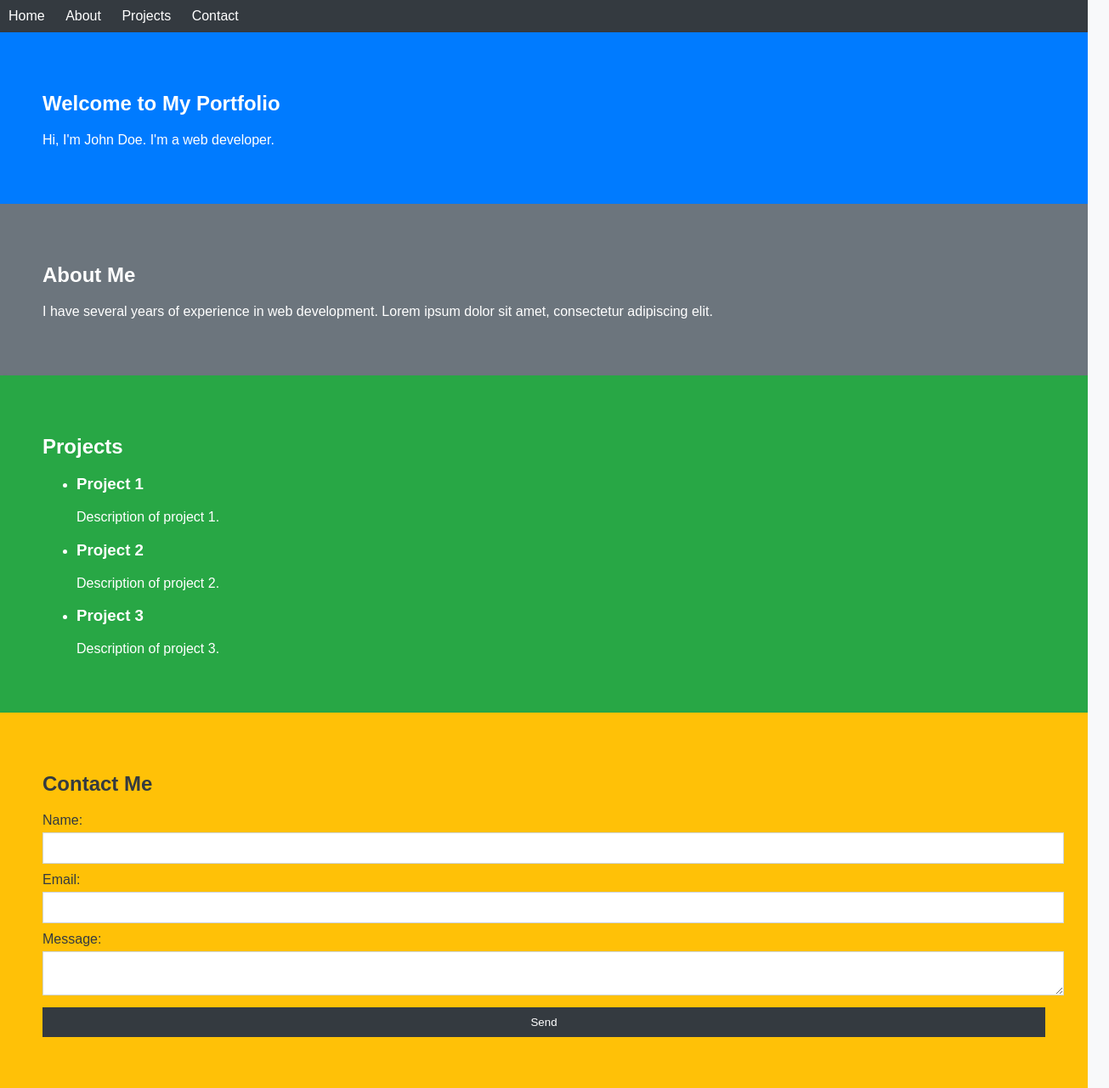
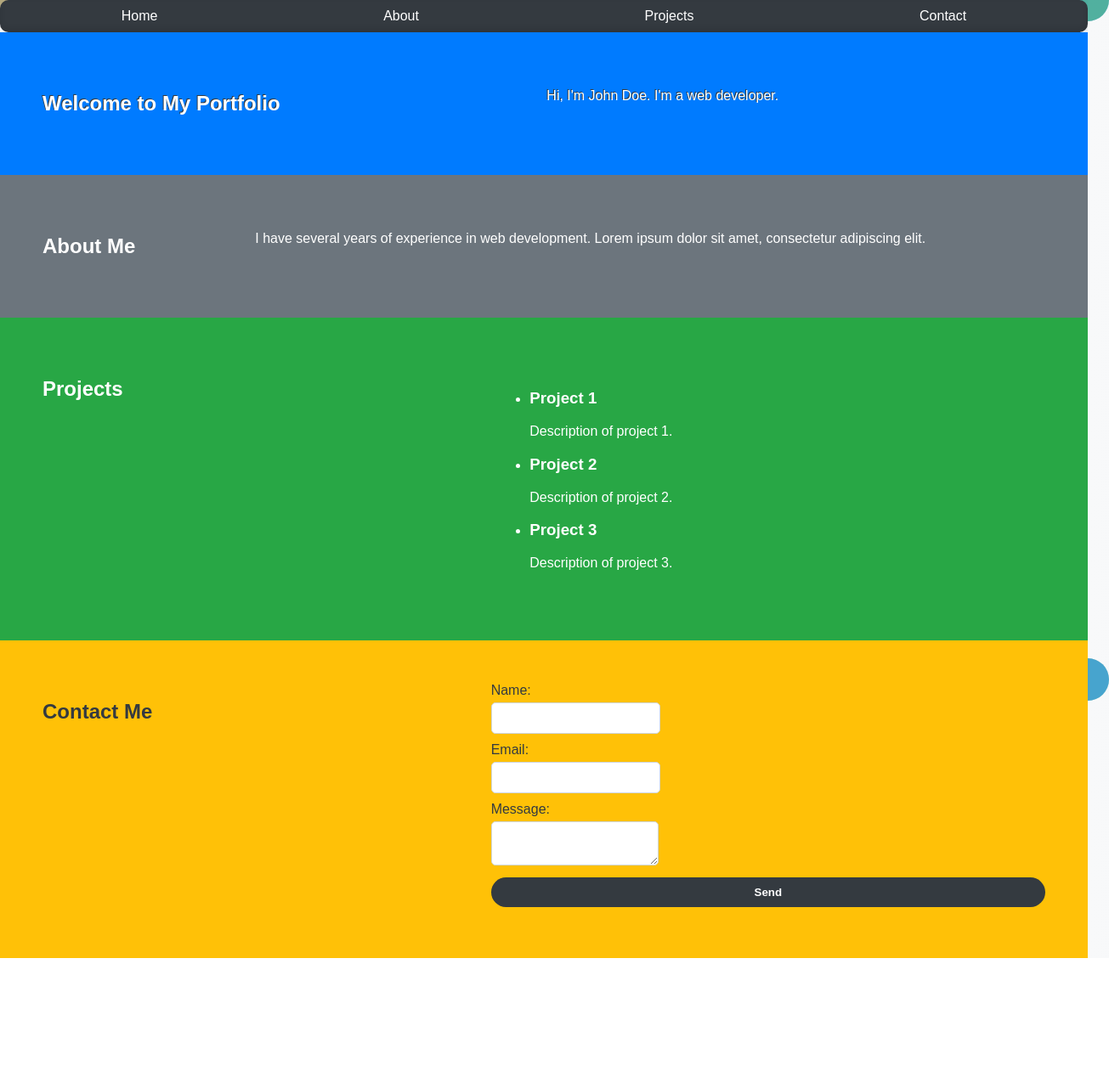
Before and after one commit to hamzahyaasin/hamzahyaasin.github.io, a plain HTML site: page portfolio.html in a window 1280 px wide. Shown: the whole page at 85% size, 1305 px wide, since content can reach past the window. After the commit the page ends 1128 px from the top, so only its background shows below. Drawn offline with Linux system fonts and the light colour scheme.

Commit message:
Update css portfolio.css

```diff
--- a/css portfolio.css
+++ b/css portfolio.css
@@ -1,28 +1,33 @@
+/* Use a gradient background for the body */
 body {
   font-family: Arial, sans-serif;
   margin: 0;
   padding: 0;
-  background-color: #f8f9fa; /* Light gray background */
-  transition: background-color 0.5s ease;
+  background: linear-gradient(to right, #f8f9fa, #e9ecef); /* Light gray to darker gray gradient */
+  transition: background 0.5s ease;
 }
 
+/* Use a border-radius and a box-shadow for the header */
 header {
   background-color: #343a40; /* Dark gray header background */
   color: #ffffff; /* White text color */
   padding: 10px;
-  box-shadow: 0 4px 6px rgba(0, 0, 0, 0.1);
+  border-radius: 10px; /* Rounded corners */
+  box-shadow: inset 0 -4px 6px rgba(0, 0, 0, 0.1); /* Inner shadow at the bottom */
   transition: background-color 0.5s ease;
 }
 
+/* Use a flexbox layout for the navigation menu */
 nav ul {
   list-style-type: none;
   padding: 0;
   margin: 0;
+  display: flex; /* Flexbox layout */
+  justify-content: space-around; /* Evenly spaced items */
 }
 
 nav ul li {
   display: inline;
-  margin-right: 20px;
 }
 
 nav ul li a {
@@ -32,70 +37,135 @@ nav ul li a {
 }
 
 nav ul li a:hover {
-  color: #007bff; /* Bright blue on hover */
+  color: #ffc107; /* Yellow on hover */
 }
 
+/* Use a grid layout for the sections */
 section {
   padding: 50px;
-  background-color: #ffffff;
-  box-shadow: 0 2px 4px rgba(0, 0, 0, 0.1);
-  transition: box-shadow 0.3s ease;
+  display: grid; /* Grid layout */
+  grid-template-columns: repeat(2, auto); /* Two columns of equal width */
 }
 
-section:hover {
-  box-shadow: 0 8px 16px rgba(0, 0, 0, 0.2); /* Slightly stronger shadow on hover */
-}
-
+/* Use different background colors and text shadows for different sections */
 #home {
   background-color: #007bff; /* Bright blue section background */
   color: #ffffff;
-  transition: background-color 0.5s ease;
+  text-shadow: -1px -1px #343a40; /* Dark gray text shadow */
 }
 
 #about {
   background-color: #6c757d; /* Dark gray section background */
   color: #ffffff;
-  transition: background-color 0.5s ease;
 }
 
 #projects {
   background-color: #28a745; /* Green section background */
   color: #ffffff;
-  transition: background-color 0.5s ease;
 }
 
 #contact {
   background-color: #ffc107; /* Yellow section background */
   color: #343a40; /* Dark gray text color */
-  transition: background-color 0.5s ease;
 }
 
+/* Use pseudo-elements to create decorative shapes before and after each section */
+section::before,
+section::after {
+    content:"";
+    position:absolute;
+    width:50px;
+    height:50px;
+    border-radius:50%;
+    z-index:-1;
+    opacity:.5;
+    transition:.3s ease-in-out
+}
+#home::before {
+    top:-25px;
+    left:-25px;
+    background:#ffc107
+}
+#home::after {
+    bottom:-25px;
+    right:-25px;
+    background:#28a745
+}
+#about::before {
+    top:-25px;
+    right:-25px;
+    background:#007bff
+}
+#about::after {
+    bottom:-25px;
+    left:-25px;
+    background:#ffc107
+}
+#projects::before {
+    top:-25px;
+    left:-25px;
+    background:#6c757d
+}
+#projects::after {
+    bottom:-25px;
+    right:-25px;
+    background:#007bff
+}
+#contact::before {
+    top:-25px;
+    right:-25px;
+    background:#28a745
+}
+#contact::after {
+    bottom:-25px;
+    left:-25px;
+    background:#6c757d
+}
+
+/* Use a transform and a transition for the form elements on hover */
 form label {
   display: block;
   margin-bottom: 5px;
   color: #343a40;
-  transition: color 0.3s ease;
 }
 
 form input,
 form textarea {
   margin-bottom: 10px;
-  width: 100%;
-  padding: 10px;
-  border: 1px solid #ced4da; /* Light gray border */
-  background-color: #ffffff;
-  transition: background-color 0.3s ease, border-color 0.3s ease;
+  width: calc(100% -20px); /* Adjust the width to account for the padding */
+  padding:10px;
+}
+
+form input[type="text"],
+form input[type="email"],
+form textarea {
+   border-radius :5px;
+   border :1px solid #ced4da;
+   transition :all .3s ease-in-out;
+   transform :translate(0,0)
+}
+
+form input[type="text"]:hover,
+form input[type="email"]:hover,
+form textarea:hover{
+   border-color :#343a40;
+   transform :translate(-2px,-2px)
 }
 
 form input[type="submit"] {
-  background-color: #343a40;
-  color: #ffffff;
-  cursor: pointer;
-  padding: 10px 20px;
-  border: none;
-  transition: background-color 0.3s ease;
+   border-radius :20px;
+   border :none;
+   cursor :pointer;
+   padding :10px;
+   width :100%;
+   font-weight :bold;
+   color :#ffffff;
+   background-color :#343a40;
+   transition :all .3s ease-in-out;
+   transform :translate(0,0)
 }
 
 form input[type="submit"]:hover {
-  background-color: #007bff; /* Bright blue button on hover */
+   background-color :#007bff; /* Bright blue button on hover */
+   transform :translate(-2px,-2px)
 }
```
